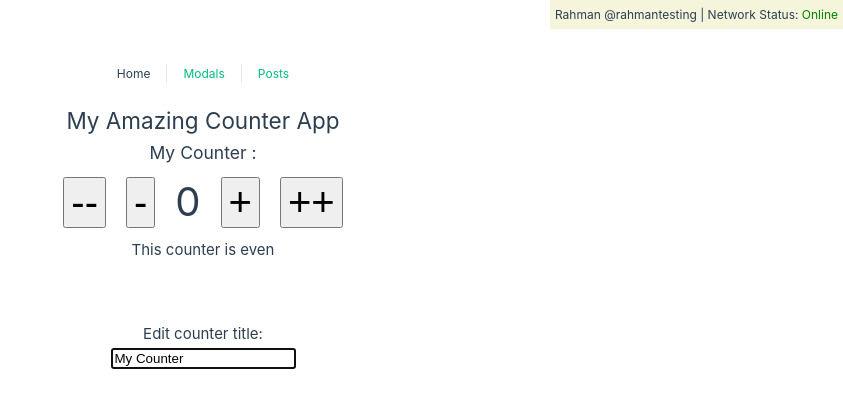
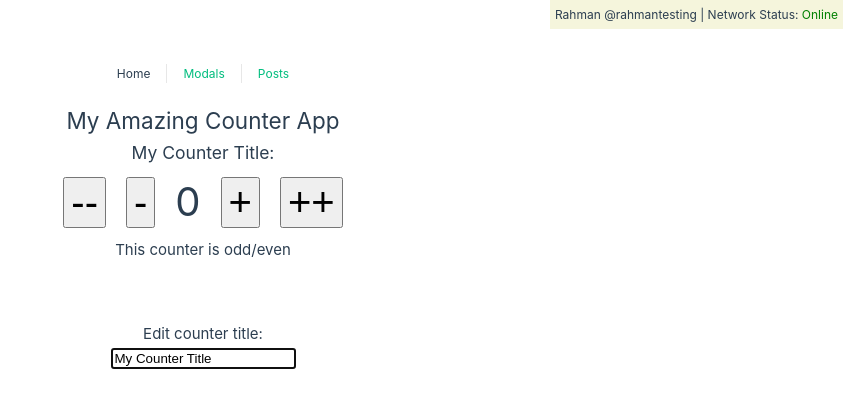
Before and after one commit to bobbyrahmanda13/learn-vue-basic, a Vue app: page / in a window 1280 px wide. Shown: the top 408 px of the page, without its empty margins (437-1280 px from the left). Built offline with nearby package versions, Linux system fonts and the light colour scheme.

Commit message:
learn pinia state management

```diff
--- a/src/stores/counter.js
+++ b/src/stores/counter.js
@@ -1,16 +1,9 @@
-import { defineStore } from 'pinia'
+import { defineStore } from "pinia";
 
 export const useCounterStore = defineStore({
-  id: 'counter',
+  id: "counter",
   state: () => ({
-    counter: 0
+    count: 0,
+    title: "My Counter Title",
   }),
-  getters: {
-    doubleCount: (state) => state.counter * 2
-  },
-  actions: {
-    increment() {
-      this.counter++
-    }
-  }
-})
+});
--- a/src/views/HomeView.vue
+++ b/src/views/HomeView.vue
@@ -45,7 +45,8 @@
 import { ref, onMounted } from 'vue'
 // import vAutofocus
 import { vAutofocus } from '@/directives/vAutofocus'
-import { useCounter } from "@/use/useCounter";
+// import { useCounter } from "@/use/useCounter";
+import { useCounterStore } from '@/stores/counter'
 
 /* app title */
 // non reactive data
@@ -58,8 +59,8 @@
 })
 
 /* counter */
-const { counterData, oddOrEven, increaseCounter, decreaseCounter } = useCounter()
-
+// const { counterData, oddOrEven, increaseCounter, decreaseCounter } = useCounter()
+const counter = useCounterStore()
 
 // life cycle hooks
 /* onBeforeMount(() => {
@@ -148,28 +149,30 @@
     <!-- counter title using ref -->
     <!-- <h3>{{ counterTitle }} :</h3> -->
     <!-- counter title using reactive -->
-    <h3>{{ counterData.title }} :</h3>
+    <!-- <h3>{{ counterData.title }} :</h3> -->
+    <h3>{{ counter.title }}:</h3>
 
     <div>
-      <button @click="decreaseCounter(2)" class="btn">--</button>
-      <button @click="decreaseCounter(1)" class="btn">-</button>
+      <button class="btn">--</button>
+      <button class="btn">-</button>
       <!-- counter data using ref -->
       <!-- <span class="counter">{{ counter }}</span> -->
 
       <!-- counter data using reactive -->
-      <span class="counter">{{ counterData.count }}</span>
+      <span class="counter">{{ counter.count }}</span>
       <!-- <button @click="increaseCounter" class="btn">+</button> -->
       <!-- <button @click="increaseCounter(1)" class="btn">+</button> -->
-      <button @click="increaseCounter(1, $event)" class="btn">+</button>
-      <button @click="increaseCounter(2)" class="btn">++</button>
+      <button class="btn">+</button>
+      <button class="btn">++</button>
     </div>
 
-    <p>This counter is {{ oddOrEven }}</p>
+    <p>This counter is odd/even</p>
 
     <div class="edit">
       <h4>Edit counter title:</h4>
       <!-- <input v-model="counterTitle" type="text"> -->
-      <input v-model="counterData.title" type="text" v-autofocus>
+      <!-- <input type="text" v-autofocus> -->
+      <input v-model="counter.title" type="text" v-autofocus>
     </div>
   </div>
 </template>
```
